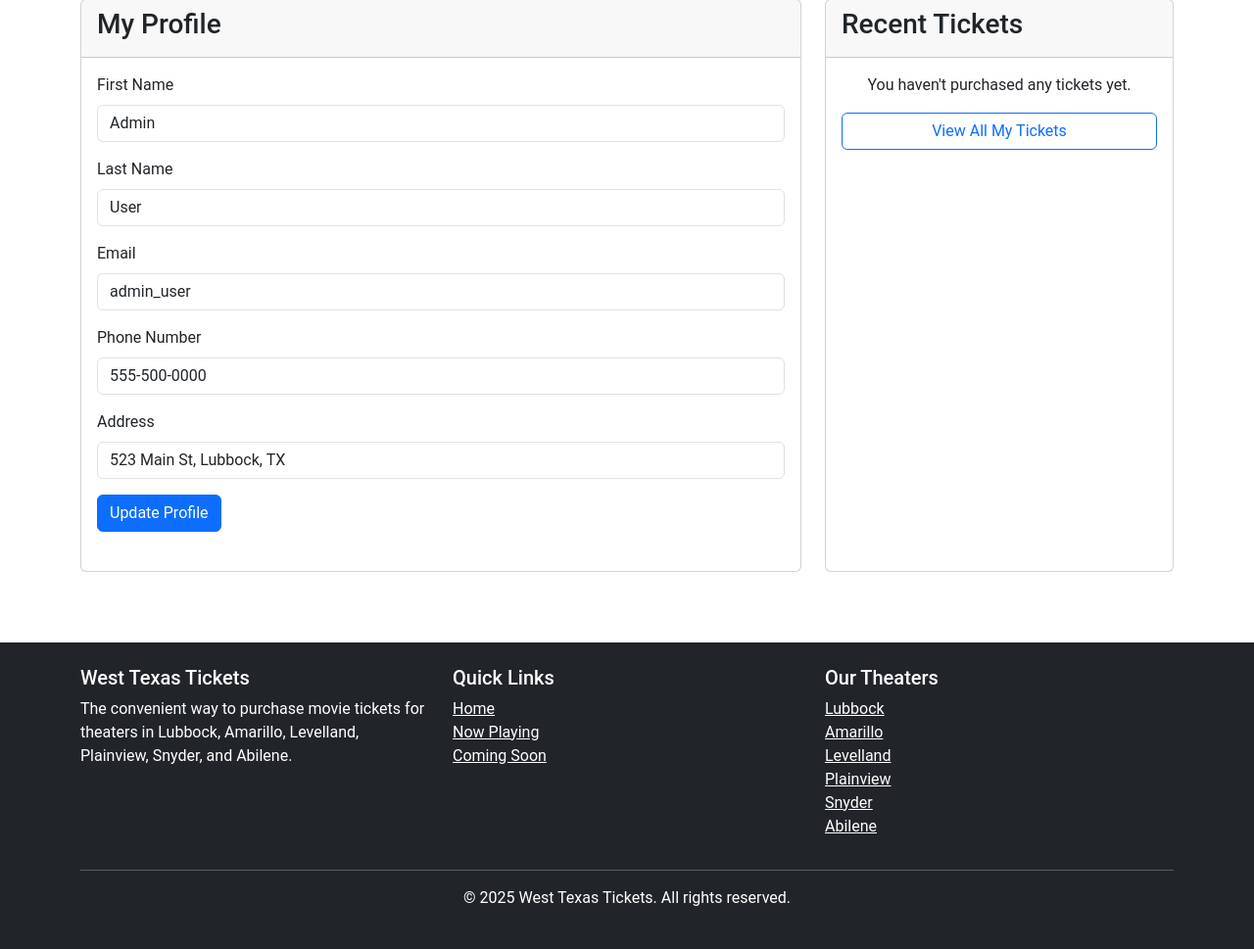
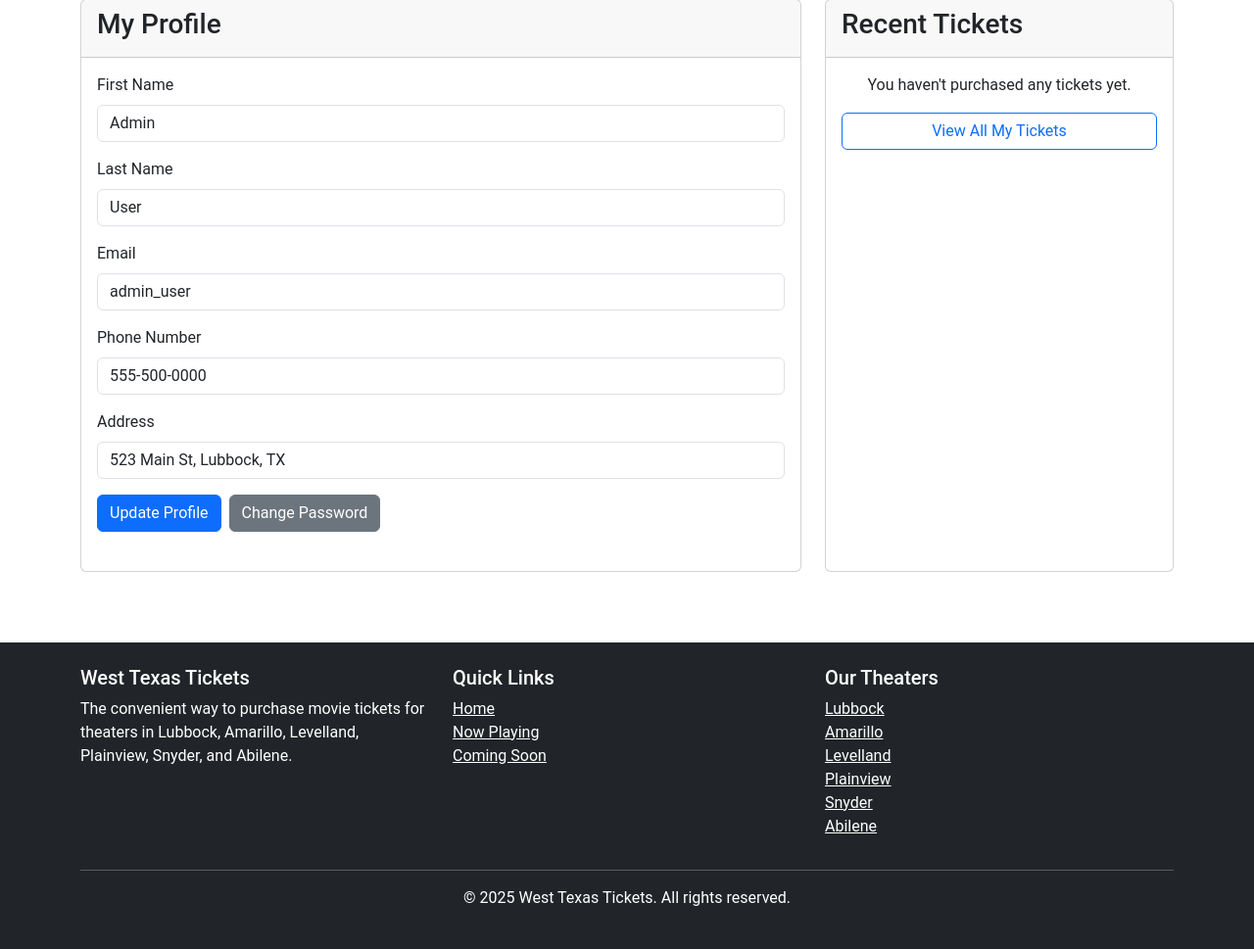
Before and after one commit to LoFerris8/west-texas-tickets, a Django app: page /profile/ in a window 1280 px wide. Shown: the part 81-1050 px from the top of the page at 98% size. Run offline with Django 5.2, Linux system fonts and the light colour scheme; a user stored in the database is signed in; data comes from the database, SQL or seed files in the repository; data that the repository does not hold is empty.

Commit message:
user can now change their password

```diff
--- a/Ticketing/urls.py
+++ b/Ticketing/urls.py
@@ -10,6 +10,7 @@ urlpatterns = [
     path('signup/', views.signup_view, name='signup'),
     path('logout/', views.logout_view, name='logout'),
     path('profile/', views.profile_view, name='profile'),
+    path('change-password/', views.change_password, name='change_password'),
 
     # Movies
     path('movies/', views.movie_list, name='movie_list'),
--- a/Ticketing/views.py
+++ b/Ticketing/views.py
@@ -1,10 +1,11 @@
 from django.shortcuts import render, redirect, get_object_or_404
-from django.contrib.auth import login, authenticate, logout
+from django.contrib.auth import login, authenticate, logout, update_session_auth_hash
 from django.contrib.auth.decorators import login_required, user_passes_test
-from django.contrib.auth.forms import UserCreationForm
+from django.contrib.auth.forms import UserCreationForm, PasswordChangeForm
 from django.contrib import messages
 from django.db.models import Sum, Count, Q, Avg
 from django.utils import timezone
+from django.urls import reverse_lazy
 import uuid
 from .forms import CustomUserCreationForm, MovieForm, TheaterForm, UserProfileAdminForm, ReviewAdminForm, TicketAdminForm, CustomAuthenticationForm
 from .utils import encrypt_payment_data
@@ -119,6 +120,21 @@ def profile_view(request):
         'form': form,
         'recent_tickets': recent_tickets
     })
+
+@login_required
+def change_password(request):
+    if request.method == 'POST':
+        form = PasswordChangeForm(request.user, request.POST)
+        if form.is_valid():
+            user = form.save()
+            # Important: update the session to prevent the user from being logged out
+            update_session_auth_hash(request, user)
+            messages.success(request, 'Your password was successfully updated!')
+            return redirect('profile')
+        else:
+            for error in form.errors.values():
+                messages.error(request, error)
+    return redirect('profile')
 
 def movie_list(request):
     theater_id = request.GET.get('theater')
--- a/templates/auth/profile.html
+++ b/templates/auth/profile.html
@@ -1,4 +1,4 @@
-<!-- templates/auth/profile.html -->
+<!-- Update to templates/auth/profile.html -->
 {% extends 'base.html' %}
 
 {% block title %}My Profile | West Texas Tickets{% endblock %}
@@ -60,7 +60,12 @@
                         {% endif %}
                     </div>
 
-                    <button type="submit" class="btn btn-primary">Update Profile</button>
+                    <div class="d-flex">
+                        <button type="submit" class="btn btn-primary me-2">Update Profile</button>
+                        <button type="button" class="btn btn-secondary" data-bs-toggle="modal" data-bs-target="#changePasswordModal">
+                            Change Password
+                        </button>
+                    </div>
                 </form>
             </div>
         </div>
@@ -96,4 +101,40 @@
         </div>
     </div>
 </div>
+
+<!-- Change Password Modal -->
+<div class="modal fade" id="changePasswordModal" tabindex="-1" aria-labelledby="changePasswordModalLabel" aria-hidden="true">
+    <div class="modal-dialog">
+        <div class="modal-content">
+            <div class="modal-header">
+                <h5 class="modal-title" id="changePasswordModalLabel">Change Password</h5>
+                <button type="button" class="btn-close" data-bs-dismiss="modal" aria-label="Close"></button>
+            </div>
+            <form method="post" action="{% url 'change_password' %}">
+                <div class="modal-body">
+                    {% csrf_token %}
+                    <div class="mb-3">
+                        <label for="old_password" class="form-label">Current Password</label>
+                        <input type="password" class="form-control" id="old_password" name="old_password" required>
+                    </div>
+                    <div class="mb-3">
+                        <label for="new_password1" class="form-label">New Password</label>
+                        <input type="password" class="form-control" id="new_password1" name="new_password1" required>
+                        <small class="form-text text-muted">
+                            Your password must be at least 8 characters and can't be entirely numeric.
+                        </small>
+                    </div>
+                    <div class="mb-3">
+                        <label for="new_password2" class="form-label">Confirm New Password</label>
+                        <input type="password" class="form-control" id="new_password2" name="new_password2" required>
+                    </div>
+                </div>
+                <div class="modal-footer">
+                    <button type="button" class="btn btn-secondary" data-bs-dismiss="modal">Cancel</button>
+                    <button type="submit" class="btn btn-primary">Change Password</button>
+                </div>
+            </form>
+        </div>
+    </div>
+</div>
 {% endblock %}
```
